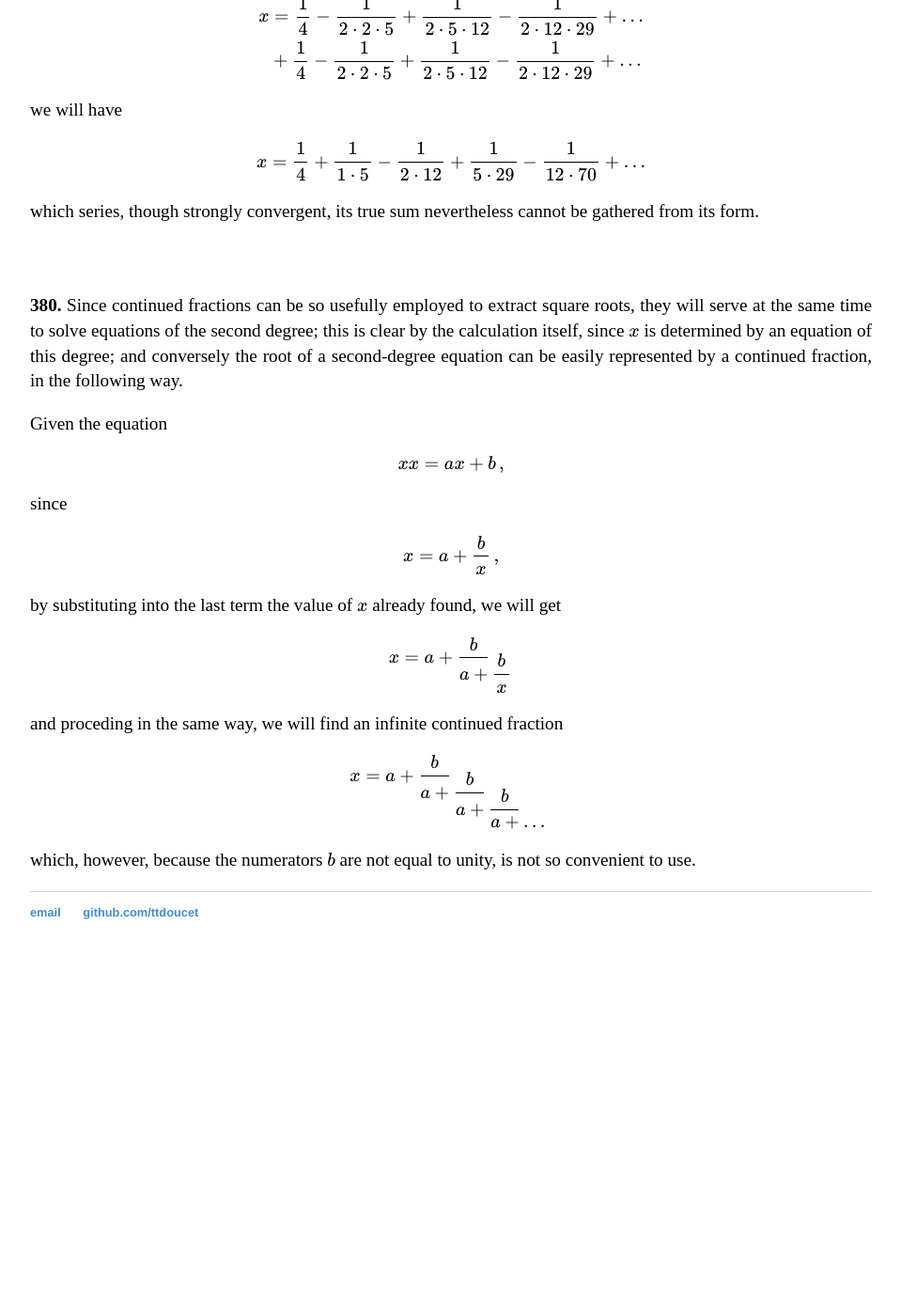
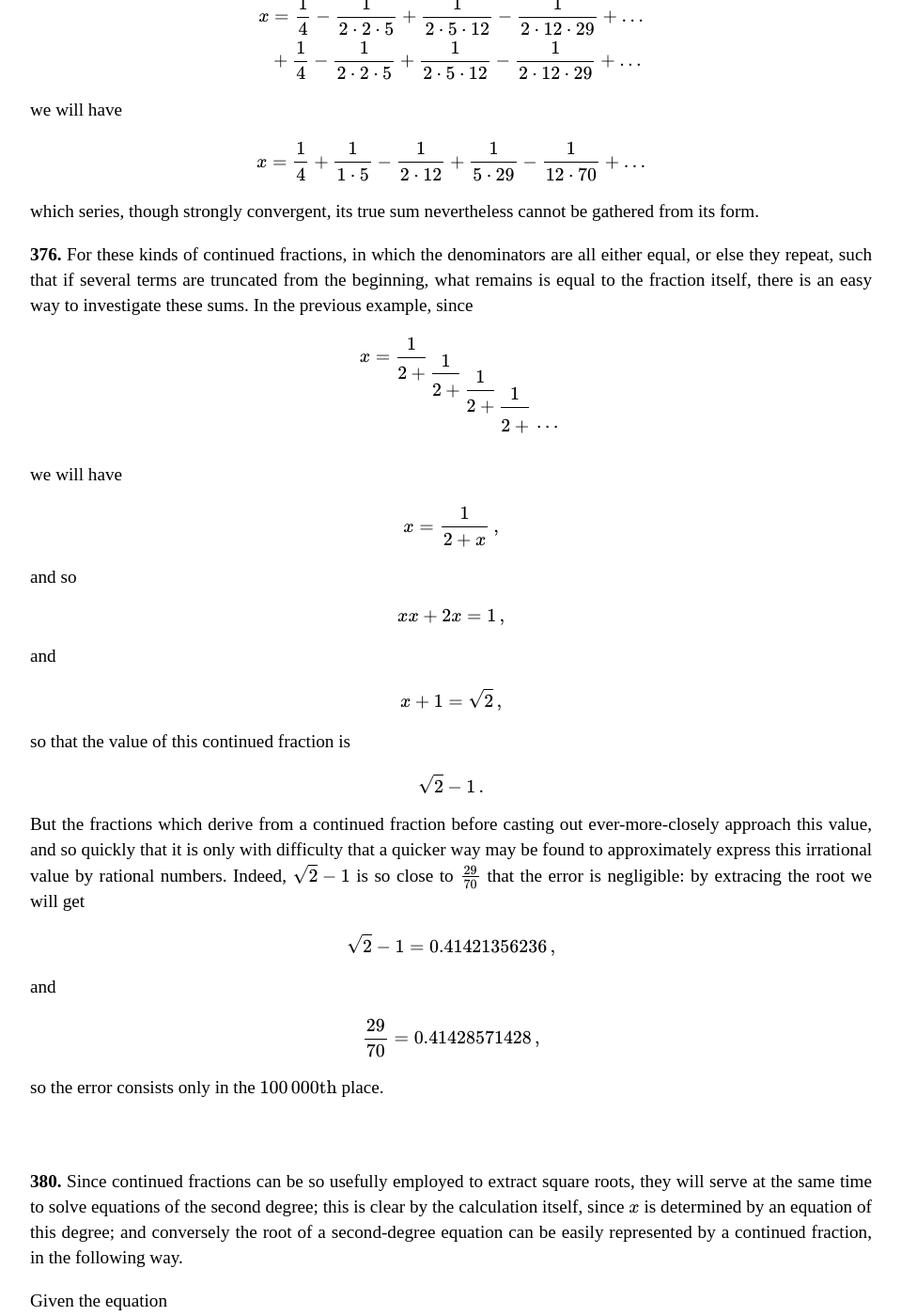
Before and after one commit to ttdoucet/ttdoucet.github.io, a Jekyll site: the page built from euler/e101-en.html, in a window 1280 px wide and 1400 px high, scrolled down 16973 px. Shown: the whole window at 94% size, without its empty margins (160-1119 px from the left). Built offline with Jekyll 4.4.1, drawn with Linux system fonts in a browser that asks for light colours; formulas are drawn with MathJax 3; before the commit the page ends 18013 px from its top, so only the background shows below that.

Commit message:
Translated p.376 of e101.

```diff
--- a/euler/e101-en.html
+++ b/euler/e101-en.html
@@ -901,6 +901,61 @@ x = {1\over 4} + {1\over 1\cdot 5} - {1\over 2\cdot 12} + {1\over 5\cdot 29} - {
 
 which series, though strongly convergent, its true sum nevertheless cannot be gathered from its form.
 
+<p><esec>376.</esec>
+For these kinds of continued fractions, in which the denominators
+are all either equal, or else they repeat, such that
+if several terms are truncated from the beginning,
+what remains is equal to the fraction itself,
+there is an easy way to investigate these sums.
+In the previous example, since
+
+\begin{equation}
+x = {\cofrac 1 2 {\cofrac 1 2 {\cofrac 1 2 {\cofrac 1 2 \tailfrac}}}}
+\end{equation}
+
+we will have
+
+\begin{equation}
+x = {1\over 2+x}\,,
+\end{equation}
+
+and so
+
+\begin{equation}
+xx + 2x = 1 \,,
+\end{equation}
+
+and
+
+\begin{equation}
+x + 1 = \sqrt 2 \,,
+\end{equation}
+
+so that the value of this continued fraction is
+
+\begin{equation}
+\sqrt 2 - 1\,.
+\end{equation}
+
+But the fractions which derive from a continued fraction before
+casting out ever-more-closely approach this value, and so quickly that
+it is only with difficulty that a quicker way may be found to
+approximately express this irrational value by rational numbers.
+
+Indeed, \(\sqrt{2}-1\) is so close to \({29\over 70}\) that
+the error is negligible: by extracing the root we will get
+
+\begin{equation}
+\sqrt{2}-1 = 0.41421356236\,,
+\end{equation}
+
+and
+
+\begin{equation}
+{29\over 70} = 0.41428571428\,,
+\end{equation}
+
+so the error consists only in the \(100\,000\hbox{th}\) place.
 
 
 <br><br><br>
```
